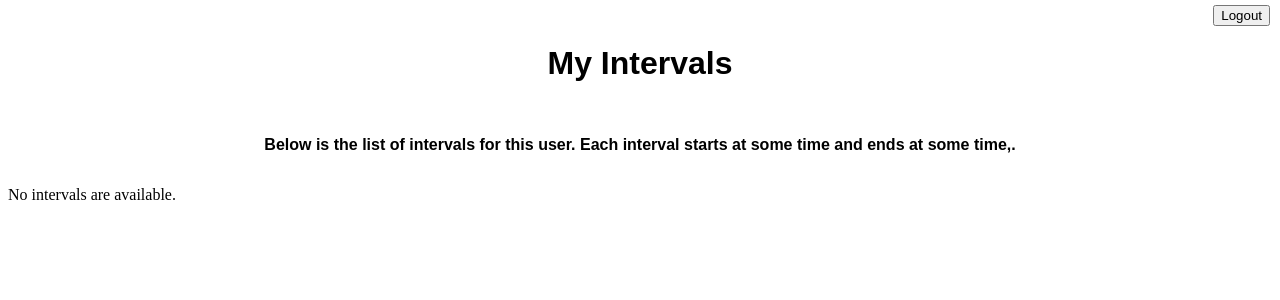
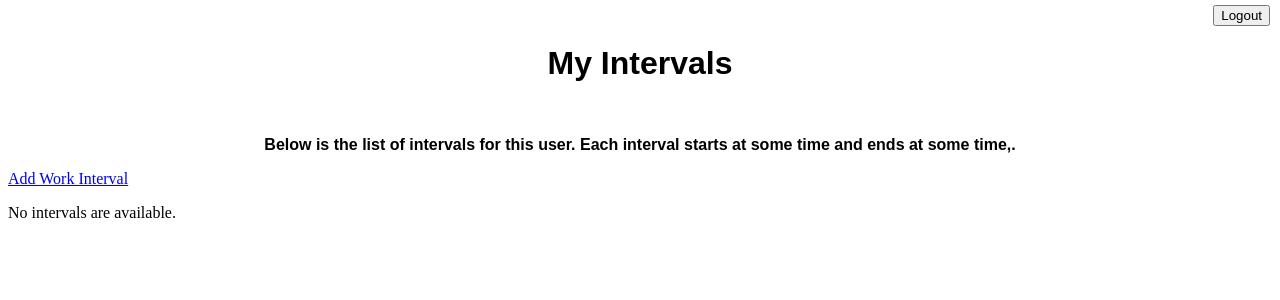
Before and after one commit to hta295/PTracker, a Django app: page / in a window 1280 px wide. Shown: the top 300 px of the page. Run offline with Django 3.2, Linux system fonts and the light colour scheme; the visitor is signed in with stand-in values (Sample User, id 1); data that the repository does not hold is empty.

Commit message:
Add ability for user to add their own time intervals
TODO: The written timestamps are tz-naive. When we add better timezone support we need to fix this.

```diff
--- a/collector/static/index/style.css
+++ b/collector/static/index/style.css
@@ -1,3 +1,9 @@
+.edit-bar ul {
+    list-style-type: none;
+    margin: 0;
+    padding: 0;
+}
+
 .info {
     font-family: Arial, Helvetica, sans-serif;
     padding: 16px;
@@ -16,6 +22,7 @@
 }
 
 .logout {
+    font-family: Arial, Helvetica, sans-serif;
     position:fixed;
     right:10px;
     top:5px;
--- a/collector/templates/collector/index.html
+++ b/collector/templates/collector/index.html
@@ -10,6 +10,12 @@
 
 <div class="info">
     <strong>Below is the list of intervals for this user. Each interval starts at some time and ends at some time,.</strong>
+</div>
+
+<div class="edit-bar">
+    <ul>
+        <li><a href="{% url 'collector:add' %}">Add Work Interval</a></li>
+    </ul>
 </div>
 
 {% if interval_list %}
--- a/collector/urls.py
+++ b/collector/urls.py
@@ -5,4 +5,5 @@ from . import views
 app_name = 'collector'
 urlpatterns = [
     path('', views.index, name='index'),
+    path('add/', views.add, name='add')
 ]
--- a/collector/views.py
+++ b/collector/views.py
@@ -1,8 +1,11 @@
+from datetime import datetime
 from dateutil import tz
 
 from django.http import HttpResponseRedirect
 from django.shortcuts import render
+from django.urls import reverse
 
+from .models import Interval
 from .utils import convert_intervals_from_utc_to_localtime
 
 
@@ -15,3 +18,51 @@ def index(request):
         return render(request, 'collector/index.html', {'interval_list': intervals})
     else:
         return HttpResponseRedirect('../login')
+
+
+def validate_add(start, end):
+    """Validates new interval is valid and returns an error message if it is bad
+
+    :param start: the start timestamp for the interval
+    :param end: the end timestamp for the interval
+
+    :returns: the error_message as a string or None if interval is valid
+    """
+    # Add Interval to monitor only if start <= end < now. Otherwise, show user an error
+    now = datetime.now()
+    error_message = None
+    if end >= now:
+        error_message = 'New interval should be in the past'
+    elif end < start:
+        error_message = 'Starting time should be before ending time'
+    return error_message
+
+
+def add(request):
+    """View for user to add a new Interval.
+
+    POST tries to add an interval, otherwise the view just displays an entry form that, in-turn, POST's to this view
+    Interval should be 'valid' s.t. start_time <= end_time < now
+
+    :param request: the incoming HTTP request
+
+    :returns: appropriate HTTP response
+    """
+    if request.user.is_authenticated:
+        if request.method == 'POST':
+            input_time_format = '%Y-%m-%dT%H:%M'
+            start = datetime.strptime(request.POST['start_time'], input_time_format)
+            end = datetime.strptime(request.POST['end_time'], input_time_format)
+            error_message = validate_add(start, end)
+            if not error_message:
+                # Add interval and redirect to index
+                i = Interval(user=request.user, start_time=start, end_time=end)
+                i.save()
+                return HttpResponseRedirect(reverse('collector:index'))
+            else:
+                # Show page again with an error
+                return render(request, 'collector/add.html', {'error_message': error_message})
+        else:
+            return render(request, 'collector/add.html')
+    else:
+        return HttpResponseRedirect('../login')
```
Also changed, not shown: collector/templates/collector/add.html (added, +21 -0 lines).
